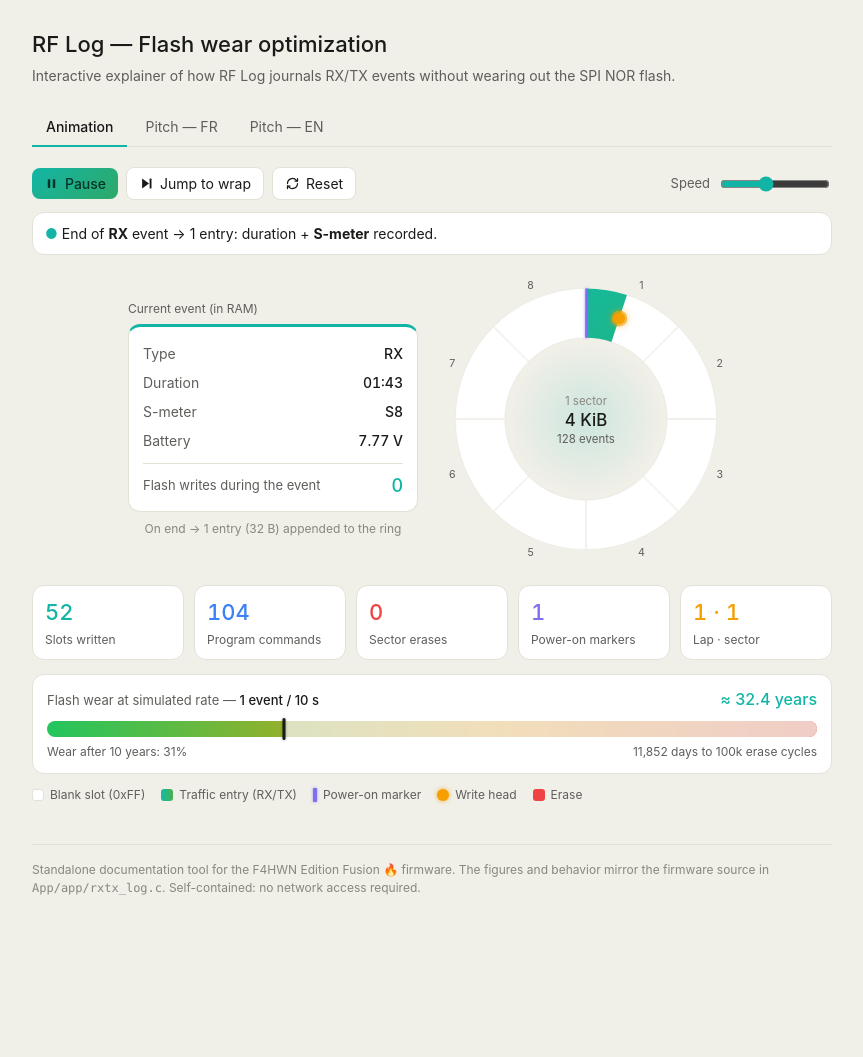
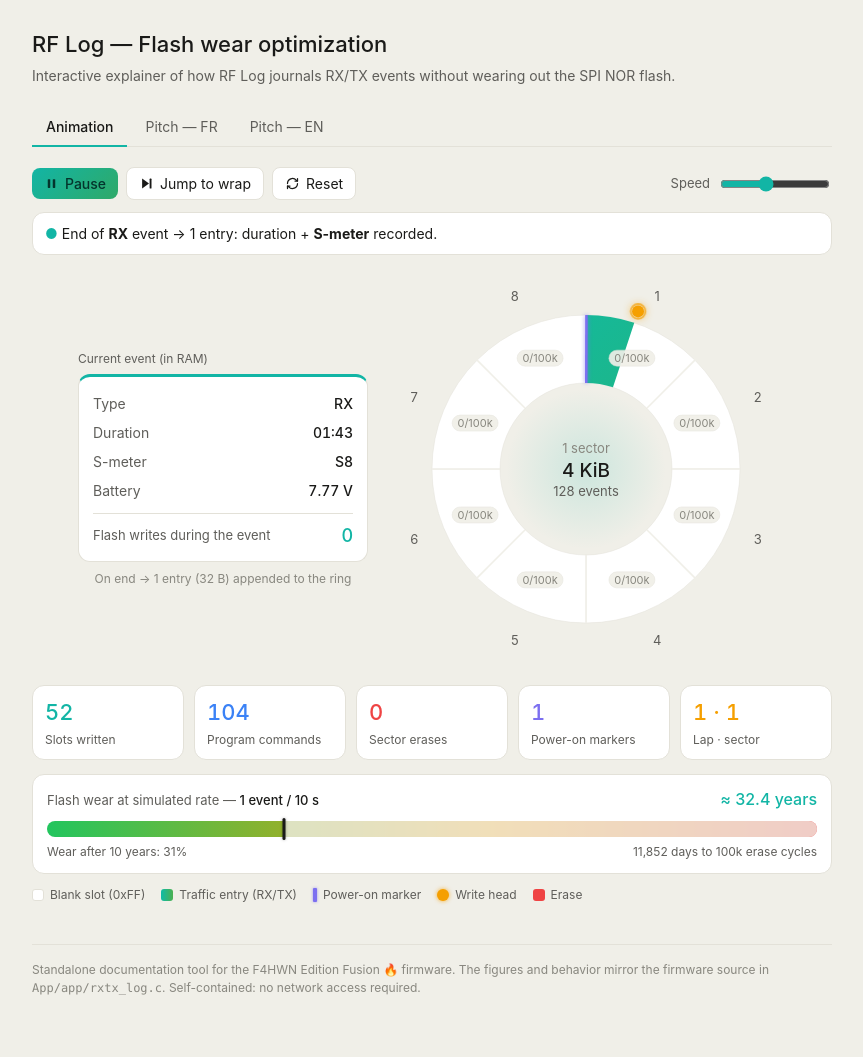
Before and after one commit to armel/armel.github.io, a Jekyll site: the page rf_log/index.html, which Jekyll copies as it is, in a window 1280 px wide. Shown: the whole page, without its empty margins (208-1071 px from the left). Built offline with Jekyll 4.4.1, drawn with Linux system fonts in a browser that asks for light colours; before the commit the page ends 957 px from its top, so only the background shows below that.

Commit message:
Add cycle label

```diff
--- a/rf_log/index.html
+++ b/rf_log/index.html
@@ -49,11 +49,11 @@
         <div style="text-align:center;margin-top:8px;font-size:12px;color:var(--text-muted)">On end → 1 entry (32 B) appended to the ring</div>
       </div>
 
-      <svg id="rf-ring" viewBox="0 0 340 340" width="300" role="img" style="max-width:300px;flex:0 0 auto">
+      <svg id="rf-ring" viewBox="0 0 400 400" width="400" role="img" style="width:400px;max-width:100%;flex:0 1 auto">
         <title>Flash ring of 8 sectors</title>
-        <desc>Eight sectors in a ring numbered 1 to 8; each sector is 4 KiB and holds 128 events; the write head advances, power-on markers are rare purple ticks, and a sector is erased only when the head returns after a full lap.</desc>
+        <desc>Eight sectors in a ring numbered 1 to 8; each sector is 4 KiB, holds 128 events and carries its own erase-cycle budget shown as a count out of 100k; the write head rides the rim, power-on markers are rare purple ticks, and a sector is erased only when the head returns after a full lap.</desc>
         <defs>
-          <linearGradient id="grad-fill" gradientUnits="userSpaceOnUse" x1="40" y1="40" x2="300" y2="300">
+          <linearGradient id="grad-fill" gradientUnits="userSpaceOnUse" x1="60" y1="60" x2="350" y2="350">
             <stop offset="0" stop-color="#0FBBA6"></stop>
             <stop offset="0.55" stop-color="#20B583"></stop>
             <stop offset="1" stop-color="#4CB050"></stop>
@@ -63,19 +63,20 @@
             <stop offset="1" stop-color="#12B5A5" stop-opacity="0"></stop>
           </radialGradient>
         </defs>
-        <circle cx="170" cy="170" r="86" fill="url(#grad-center)"></circle>
+        <circle cx="200" cy="200" r="80" fill="url(#grad-center)"></circle>
         <g id="rf-center" text-anchor="middle" font-family="var(--font-sans)">
-          <text x="170" y="154" font-size="13" fill="var(--text-muted)">1 sector</text>
-          <text x="170" y="178" font-size="19" font-weight="500" fill="var(--text-primary)">4 KiB</text>
-          <text x="170" y="197" font-size="13" fill="var(--text-secondary)">128 events</text>
+          <text x="200" y="184" font-size="13" fill="var(--text-muted)">1 sector</text>
+          <text x="200" y="208" font-size="19" font-weight="500" fill="var(--text-primary)">4 KiB</text>
+          <text x="200" y="227" font-size="13" fill="var(--text-secondary)">128 events</text>
         </g>
         <g id="rf-bg"></g>
         <g id="rf-fg"></g>
         <g id="rf-sep"></g>
         <g id="rf-mk"></g>
+        <g id="rf-cyc" text-anchor="middle" font-family="var(--font-sans)"></g>
         <g id="rf-head">
-          <circle class="halo" cx="170" cy="22" r="11" fill="none" stroke="#F59F00" stroke-width="2.5"></circle>
-          <circle class="core" cx="170" cy="22" r="7" fill="#F59F00"></circle>
+          <circle class="halo" cx="200" cy="34" r="10" fill="none" stroke="#F59F00" stroke-width="2.5"></circle>
+          <circle class="core" cx="200" cy="34" r="6" fill="#F59F00"></circle>
         </g>
       </svg>
     </div>
--- a/rf_log/js/rf_log.js
+++ b/rf_log/js/rf_log.js
@@ -21,12 +21,14 @@
     });
   });
 
-  var NS=8, PER=128, TOT=NS*PER, RO=148, RI=92, MID=120, CX=170, CY=170, MAXMK=4;
+  var NS=8, PER=128, TOT=NS*PER, MAXMK=4;
+  var CX=200, CY=200, RO=154, RI=86, PILL=120, HEAD=166, NUM=186;
   var TXP=['USER','LOW 1','LOW 2','LOW 3','LOW 4','LOW 5','MID','HIGH'];
   var IVS=[60,30,10,5,2,1], ENDURANCE=100000*1024, REF_DAYS=3652.5;
-  var entries=0, erases=0, lap=0, markerCount=0, markersThisLap=0, lastMarker=false, markers=[], fill=new Array(NS).fill(0);
+  var entries=0, erases=0, lap=0, markerCount=0, markersThisLap=0, lastMarker=false;
+  var markers=[], fill=new Array(NS).fill(0), cycles=new Array(NS).fill(0);
   var playing=true, speed=3, timer=null;
-  var bg=document.getElementById('rf-bg'), fg=document.getElementById('rf-fg'), sep=document.getElementById('rf-sep'), mk=document.getElementById('rf-mk'), head=document.getElementById('rf-head'), cap=document.getElementById('rf-cap');
+  var bg=document.getElementById('rf-bg'), fg=document.getElementById('rf-fg'), sep=document.getElementById('rf-sep'), mk=document.getElementById('rf-mk'), cyc=document.getElementById('rf-cyc'), head=document.getElementById('rf-head'), cap=document.getElementById('rf-cap');
   var btnPlay=document.getElementById('rf-play'), btnWrap=document.getElementById('rf-wrap'), btnReset=document.getElementById('rf-reset');
 
   btnPlay.innerHTML=ICON.pause+'<span>Pause</span>';
@@ -41,10 +43,10 @@
   bg.innerHTML=b;
   var s='';
   for(var j=0;j<NS;j++){
-    var l0=polar(RI,j*45), l1=polar(RO,j*45);
-    s+='<line x1="'+l0.split(' ')[0]+'" y1="'+l0.split(' ')[1]+'" x2="'+l1.split(' ')[0]+'" y2="'+l1.split(' ')[1]+'" stroke="var(--surface-0)" stroke-width="1.5"></line>';
-    var np=polar(RO+16,j*45+22.5).split(' ');
-    s+='<text x="'+np[0]+'" y="'+(parseFloat(np[1])+4)+'" text-anchor="middle" font-size="12" font-family="var(--font-sans)" fill="var(--text-secondary)">'+(j+1)+'</text>';
+    var l0=polar(RI,j*45).split(' '), l1=polar(RO,j*45).split(' ');
+    s+='<line x1="'+l0[0]+'" y1="'+l0[1]+'" x2="'+l1[0]+'" y2="'+l1[1]+'" stroke="var(--surface-0)" stroke-width="1.5"></line>';
+    var np=polar(NUM,j*45+22.5).split(' ');
+    s+='<text x="'+np[0]+'" y="'+(parseFloat(np[1])+4)+'" text-anchor="middle" font-size="13" font-family="var(--font-sans)" fill="var(--text-secondary)">'+(j+1)+'</text>';
   }
   sep.innerHTML=s;
 
@@ -56,8 +58,15 @@
     for(var k=0;k<markers.length;k++){ var p0=polar(RI,markers[k].deg).split(' '), p1=polar(RO,markers[k].deg).split(' ');
       m+='<line x1="'+p0[0]+'" y1="'+p0[1]+'" x2="'+p1[0]+'" y2="'+p1[1]+'" stroke="#7C6FF0" stroke-width="2.5"></line>'; }
     mk.innerHTML=m;
+    var c='';
+    for(var n=0;n<NS;n++){
+      var pp=polar(PILL,n*45+22.5).split(' '), px=parseFloat(pp[0]), py=parseFloat(pp[1]);
+      c+='<rect x="'+(px-23)+'" y="'+(py-8)+'" width="46" height="16" rx="8" fill="var(--surface-0)" opacity="0.92" stroke="var(--border)" stroke-width="0.5"></rect>';
+      c+='<text x="'+px+'" y="'+(py+4)+'" font-size="11" fill="'+(cycles[n]>0?'var(--text-primary)':'var(--text-muted)')+'">'+cycles[n]+'/100k</text>';
+    }
+    cyc.innerHTML=c;
     var slot=entries===0?0:(entries-1)%TOT, sect=Math.floor(slot/PER);
-    var hp=polar(MID,sect*45+(fill[sect]/PER)*45).split(' ');
+    var hp=polar(HEAD,sect*45+(fill[sect]/PER)*45).split(' ');
     var hc=head.querySelectorAll('circle');
     hc[0].setAttribute('cx',hp[0]); hc[0].setAttribute('cy',hp[1]);
     hc[1].setAttribute('cx',hp[0]); hc[1].setAttribute('cy',hp[1]);
@@ -111,9 +120,9 @@
   function step(){
     if(entries%TOT===0) markersThisLap=0;
     var slot=entries%TOT, sect=Math.floor(slot/PER), boundaryMsg=null;
-    if(slot%PER===0 && entries>=TOT){ fill[sect]=0; erases++; flashErase(sect);
+    if(slot%PER===0 && entries>=TOT){ fill[sect]=0; erases++; cycles[sect]++; flashErase(sect);
       markers=markers.filter(function(x){return x.sect!==sect;});
-      boundaryMsg=dot('#EF4444')+'Back to sector '+(sect+1)+', already used on the previous lap → <strong>1 erase</strong> (4 KiB reset to 0xFF). That is one erase every 128 entries.';
+      boundaryMsg=dot('#EF4444')+'Back to sector '+(sect+1)+', already used on the previous lap → <strong>1 erase</strong> (4 KiB reset to 0xFF). Sector '+(sect+1)+' now sits at <strong>'+cycles[sect]+'/100k</strong> cycles — its own budget, untouched by the others.';
     } else if(slot%PER===0 && entries>0){
       boundaryMsg=dot('#12B5A5')+'Sector '+(((sect+NS-1)%NS)+1)+' full → move to sector '+(sect+1)+', <strong>no erase</strong>: its slots are still blank.';
     }
@@ -143,15 +152,18 @@
     if(playing)loop(); else clearTimeout(timer);
   });
   btnReset.addEventListener('click',function(){
-    clearTimeout(timer); entries=0;erases=0;lap=0;markerCount=0;markersThisLap=0;lastMarker=false;markers=[];fill=new Array(NS).fill(0);
+    clearTimeout(timer);
+    entries=0;erases=0;lap=0;markerCount=0;markersThisLap=0;lastMarker=false;
+    markers=[];fill=new Array(NS).fill(0);cycles=new Array(NS).fill(0);
     for(var i=0;i<NS;i++){document.getElementById('bg'+i).setAttribute('fill','var(--surface-1)');}
-    newEvent();render();counters();cap.innerHTML='Initial state: blank ring. At startup, a power-on marker takes the first slot.';
+    newEvent();render();counters();cap.innerHTML='Initial state: blank ring, every sector at 0/100k cycles. At startup, a power-on marker takes the first slot.';
     if(playing)loop();
   });
   btnWrap.addEventListener('click',function(){
     clearTimeout(timer); entries=TOT-8; lap=0; markers=[]; lastMarker=false; markersThisLap=MAXMK;
+    cycles=new Array(NS).fill(0);
     for(var i=0;i<NS;i++){fill[i]=i<7?PER:(entries-7*PER); document.getElementById('bg'+i).setAttribute('fill','var(--surface-1)');}
-    render();counters();cap.innerHTML='First lap almost complete: all 8 sectors are full. The next entries will trigger the first erases.';
+    render();counters();cap.innerHTML='First lap almost complete: all 8 sectors are full, yet every one is still at 0/100k cycles. The next entries will trigger the first erases.';
     if(playing)loop();
   });
   document.getElementById('rf-speed').addEventListener('input',function(){speed=parseInt(this.value,10);gauge();});
```
Also changed, not shown: other parts of rf_log/index.html (+6 -0 lines).
